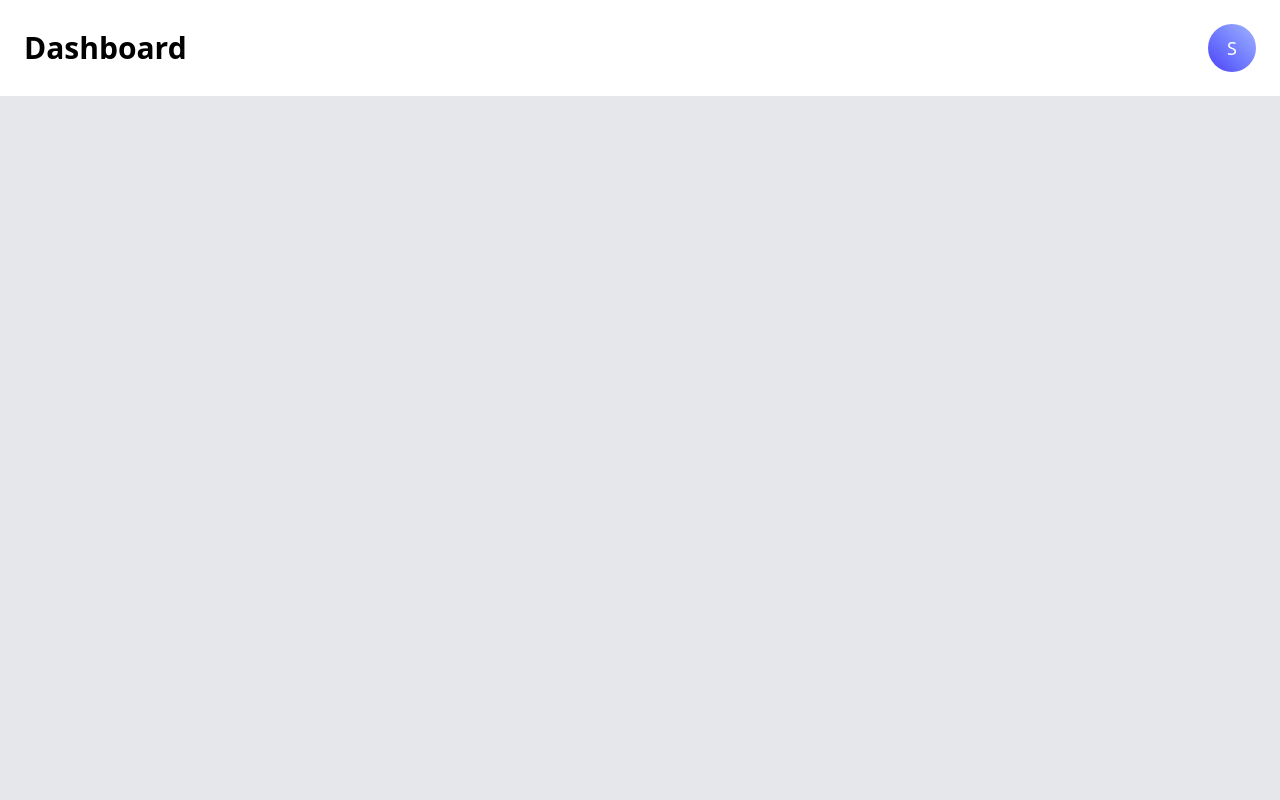
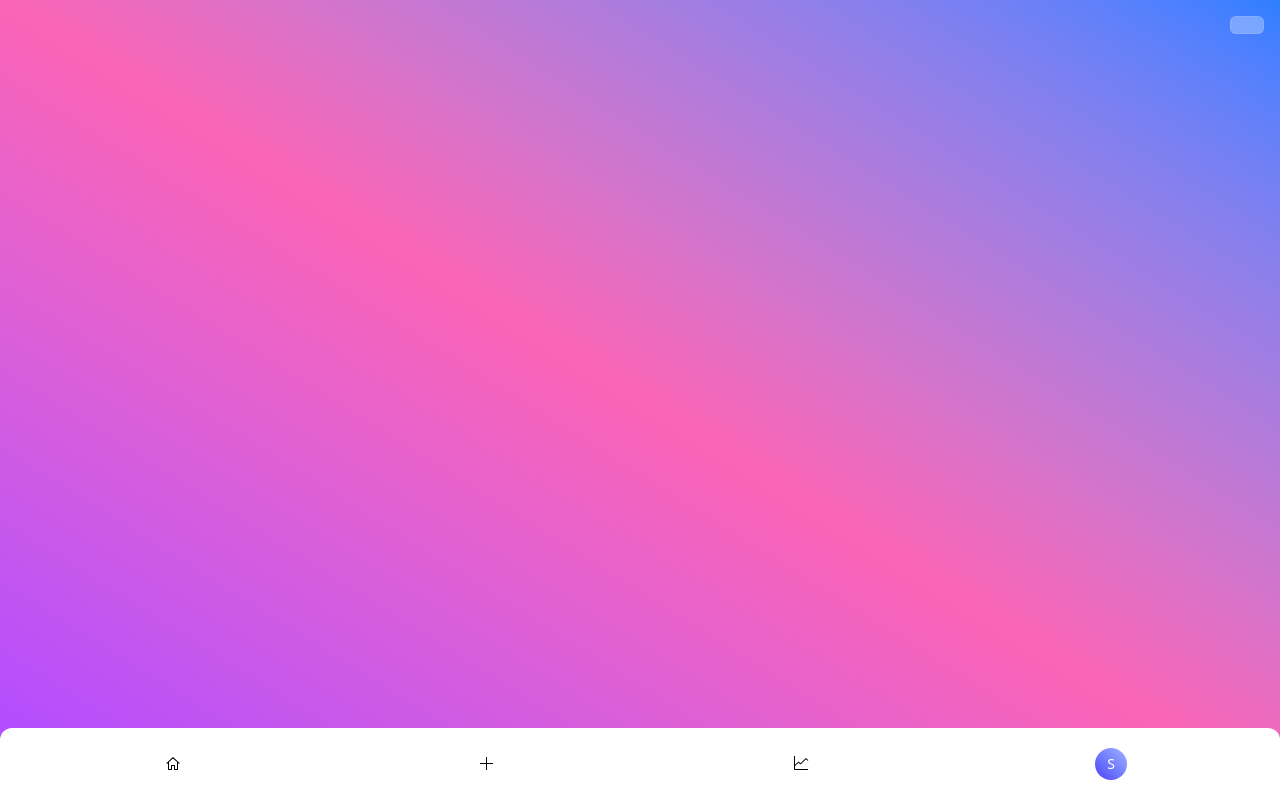
Before and after one commit to bharathP30/social-media-dashboard, a React (Vite) app: page / in a window 1280 px wide. Both pictures are taken after typing "Sample" into the empty fields and a click on the button "Login". Built offline with nearby package versions, Linux system fonts and the light colour scheme.

Commit message:
modify header component into menu component and add states

```diff
--- a/package.json
+++ b/package.json
@@ -13,6 +13,7 @@
     "@tailwindcss/vite": "^4.1.18",
     "react": "^19.2.0",
     "react-dom": "^19.2.0",
+    "react-icons": "^5.5.0",
     "tailwindcss": "^4.1.18"
   },
   "devDependencies": {
--- a/src/App.jsx
+++ b/src/App.jsx
@@ -1,6 +1,6 @@
 import { useState, useEffect, createContext, useContext } from "react";
-import Header from "./components/layout/Header";
 import Login from "./components/Login";
+import Home from "./components/pages/Home";
 
 export const ThemeContext = createContext();
 export const UserContext = createContext();
@@ -35,23 +35,29 @@ const useLocalStorage = (key, initialValue) => {
 };
 
 
-
-
 export default function App() {
-  const [user, setUser] = useState("");
-  const [theme, setTheme] = useState("dark");
+  const [user, setUser] = useLocalStorage("user", null);
+  const [theme, setTheme] = useLocalStorage("theme", "light");
   const [posts, setPosts] = useLocalStorage(user ? `${user}-posts` : "posts", []);
+  const [isLoggedIn, setIsLoggedIn] = useState(!!user);
+  const [currentPage, setCurrentPage] = useState("home");
 
   const UserSet = (name) => {
     setUser(name);
-    console.log("received name is " + name);
+    console.log("set User to " + name);
   }
+
+  const ThemeSet = (theme) => {
+    setTheme(theme);
+  };
+
+  console.log(isLoggedIn);
 
   return (
     <div className="w-full min-h-screen bg-gray-200">
       <ThemeContext.Provider value={theme}>
         <UserContext.Provider value={user}>
-          {!user ? <Login setUser={UserSet} /> : <Header />}
+          {!user ? <Login setUser={UserSet} setTheme={ThemeSet} /> : <Home />}
 
         </UserContext.Provider>
       </ThemeContext.Provider>
--- a/src/components/Login.jsx
+++ b/src/components/Login.jsx
@@ -2,8 +2,10 @@ import { useState } from "react";
 import { useContext } from "react";
 import { ThemeContext } from "../App";
 
-export default function Login({setUser}){
+export default function Login({setUser, setTheme}) {
     const [name, setName] = useState("");
+    const theme = useContext(ThemeContext);
+    console.log("Current theme in Login component is ", theme);
 
     const handleSubmit = (e) => {
         e.preventDefault();
@@ -12,12 +14,14 @@ export default function Login({setUser}){
         setUser(name);
     }
 
-    const theme = useContext(ThemeContext);
-    console.log("Current theme in Login component is ", theme);
+    const handleThemeToggle = () => {
+        setTheme(theme === "light" ? "dark" : "light");
+    }
 
    return (
       <div className={`w-full min-h-screen flex items-center justify-center ${theme === 'light' ? 'bg-linear-to-tr from-purple-500 via-pink-400 to-blue-500' : 'bg-linear-to-tr from-black via-gray-900/90 to-black' }`}>
-        <button className={`fixed top-4 right-4 px-4 py-2 rounded-md border transition duration-300 ${theme === "light"? 'bg-white/30 border-white/10 active:bg-white/20': 'bg-gray-700/20 border-white/10 backdrop:backdrop-blur-2xl text-white active:bg-gray-600/30'}`}>
+        <button onClick={handleThemeToggle}
+        className={`fixed top-4 right-4 px-4 py-2 rounded-md border transition duration-300 ${theme === "light"? 'bg-white/30 border-white/10 active:bg-white/20': 'bg-gray-700/20 border-white/10 backdrop:backdrop-blur-2xl text-white active:bg-gray-600/30'}`}>
         {theme==="light"? "Dark" : "Light"}
         </button>
 
--- a/src/components/layout/Header.jsx
+++ /dev/null
@@ -1,14 +0,0 @@
-import ProfileAvatar from "../users/ProfileAvatar";
-import { useContext} from 'react';
-import { UserContext } from "../../App";
-
-export default function Header() {
-  const user = useContext(UserContext);
-
-  return (
-    <header className="flex justify-between items-center sticky top-0 left-0 w-full p-6 bg-white z-10">
-        <h1 className="text-3xl font-semibold">Dashboard</h1>
-        <ProfileAvatar name={user} size="md" />
-    </header>
-  );
-}
--- /dev/null
+++ b/src/components/layout/Menu.jsx
@@ -0,0 +1,32 @@
+import ProfileAvatar from "../users/ProfileAvatar";
+import { useContext} from 'react';
+import { UserContext } from "../../App";
+import { VscHome } from "react-icons/vsc";
+import { VscGraphLine } from "react-icons/vsc";
+import { VscAdd } from "react-icons/vsc";
+
+export default function Menu() {
+  const user = useContext(UserContext);
+  const handleClick = () => {
+    console.log("Button clicked");
+  }
+  const style = `p-3 rounded-full active:bg-gray-300 transition duration-300`;
+
+  return (
+    <div className="flex justify-around items-center rounded-t-xl fixed bottom-0 right-0 w-full p-4 bg-white">
+        <button
+              className={style}
+              onClick={handleClick}
+        ><VscHome /></button>
+        <button
+              className={style}
+              onClick={handleClick}
+        ><VscAdd /></button>
+        <button
+              className={style}
+              onClick={handleClick}
+        ><VscGraphLine /></button>
+        <ProfileAvatar name={user} size="sm" />
+    </div>
+  );
+}
--- a/src/components/pages/Home.jsx
+++ b/src/components/pages/Home.jsx
@@ -0,0 +1,23 @@
+import { useState } from "react";
+import { useContext } from "react";
+import { ThemeContext } from "../../App";
+import { UserContext } from "../../App";
+import Menu from "../layout/Menu";
+
+export default function Home() {
+    const theme = useContext(ThemeContext);
+    const user = useContext(UserContext);
+
+    console.log("User in Home component is ", user);
+    console.log("Current theme in Home component is ", theme);
+
+   return (
+      <div className={`w-full min-h-screen flex items-center justify-center ${theme === 'light' ? 'bg-linear-to-tr from-purple-500 via-pink-400 to-blue-500' : 'bg-linear-to-tr from-black via-gray-900/90 to-black' }`}>
+        <button
+        className={`fixed top-4 right-4 px-4 py-2 rounded-md border transition duration-300 ${theme === "light"? 'bg-white/30 border-white/10 active:bg-white/20': 'bg-gray-700/20 border-white/10 backdrop:backdrop-blur-2xl text-white active:bg-gray-600/30'}`}>
+        </button>
+
+        <Menu />
+      </div>
+    )
+}
--- a/src/components/users/ProfileAvatar.jsx
+++ b/src/components/users/ProfileAvatar.jsx
@@ -1,6 +1,6 @@
 import React from 'react';
 
-const ProfileAvatar = ({ name = 'User', imageUrl, size = 'md', className = '' }) => {
+const ProfileAvatar = ({ name = 'User', imageUrl, size = 'md' }) => {
 
   console.log(name,"and type of name is ", typeof name);
 
@@ -40,9 +40,13 @@ const ProfileAvatar = ({ name = 'User', imageUrl, size = 'md', className = '' })
 
   const bgColor = stringToColor(name);
 
+  const handleClick = () => {
+    console.log("Profile avatar clicked");
+  };
+
   return (
-    <div
-      className={`relative inline-flex items-center justify-center overflow-hidden rounded-full ${sizeClasses[size]} ${bgColor} ${className}`}
+    <div onClick={handleClick}
+      className={`relative inline-flex items-center justify-center overflow-hidden rounded-full ${sizeClasses[size]} ${bgColor}`}
     >
       {imageUrl ? (
         <img
```
Also changed, not shown: 1 other file (tests, documents, lock files or other folders).
